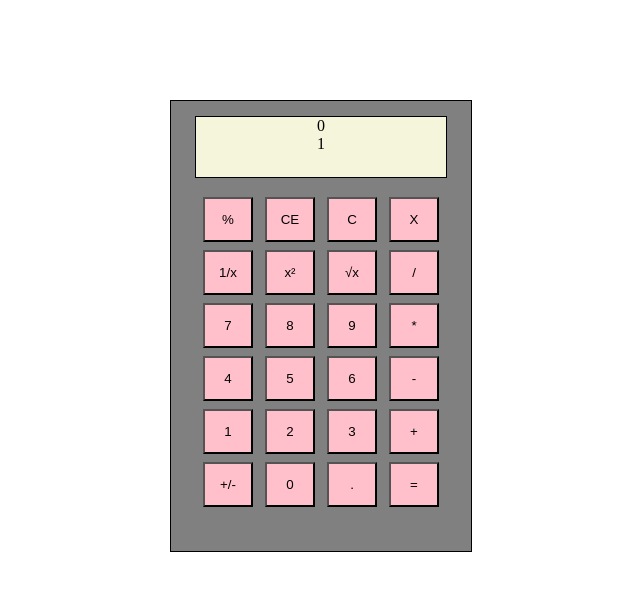
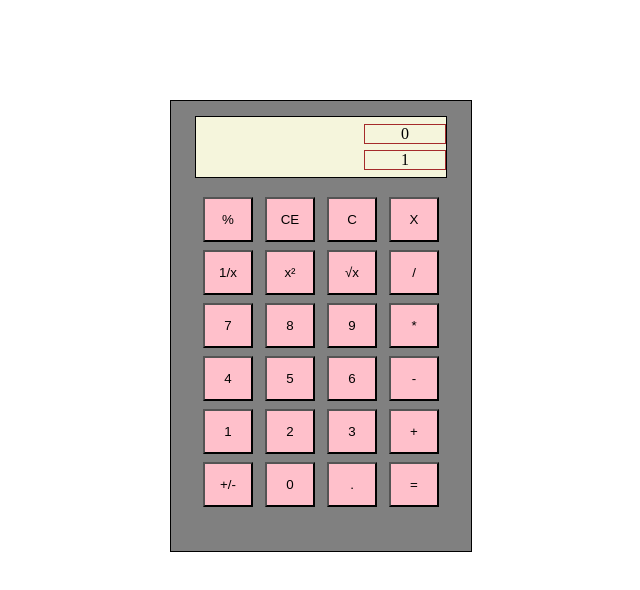
Before and after one commit to OikawaToru1/basicCalculator, a plain HTML site: page index.html in a window 1280 px wide. Shown: the whole page, without its empty margins (319-959 px from the left). Drawn offline with Linux system fonts and the light colour scheme.

Commit message:
added style for display's divs

```diff
--- a/style.css
+++ b/style.css
@@ -15,6 +15,15 @@
     width: 250px;
     border: 1px solid black;
     background-color: beige;
+    display: flex;
+    flex-direction: column;
+    align-items: flex-end;
+    justify-content: space-evenly;
+}
+.display >.dsp
+{
+    border: 1px solid brown;
+    width: 80px;
 }
 
 
```
